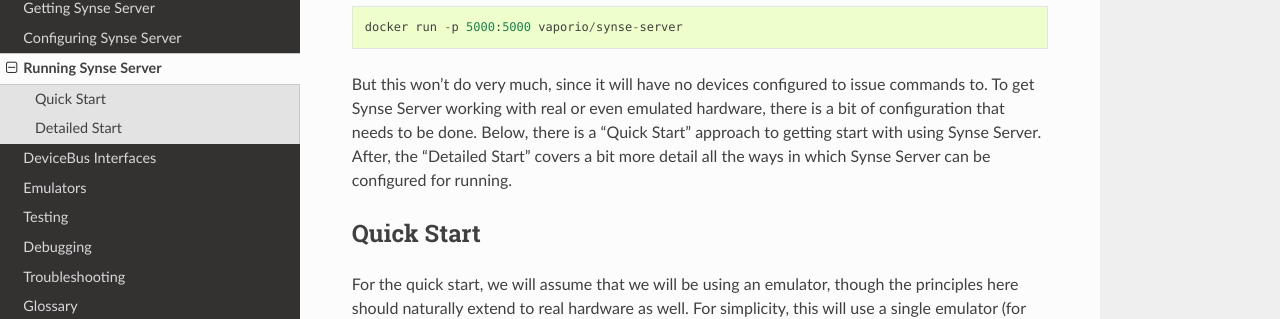
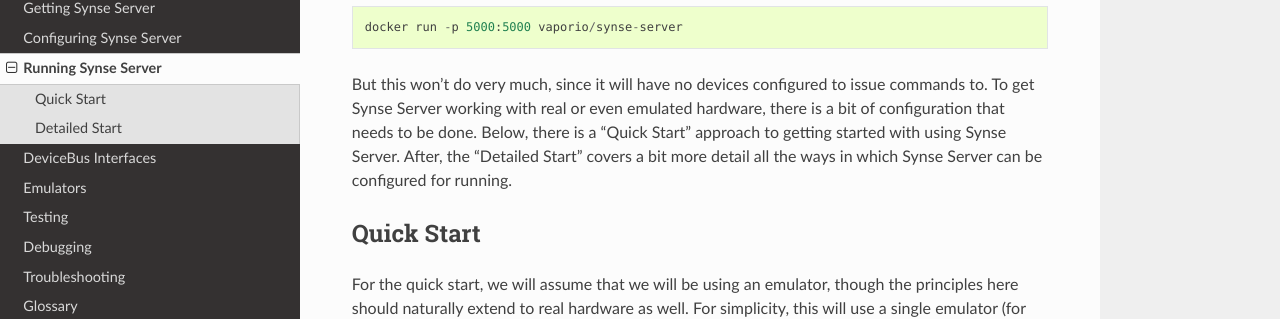
Before and after one commit to vapor-ware/synse-server, a Sphinx documentation site: the page built from docs/source/running.rst, in a window 1280 px wide and 900 px high. Shown: the part 226-545 px from the top of the window. Built offline with Sphinx 7.4.7 and the Read the Docs theme 2.0.0, drawn with Linux system fonts in a browser that asks for light colours; some of the changed text lies outside the part shown.

Commit message:
fix typos in docs

```diff
--- a/docs/source/devicebuses.rst
+++ b/docs/source/devicebuses.rst
@@ -6,7 +6,7 @@
 ====================
 
 At the heart of Synse Server is the notion of "device bus" (or "devicebus"), which is so-named due to the original
-single-purpose PLC bus, and can now be said to describe "devices and busses" supported by Synse Server. Currently, there
+single-purpose PLC bus, and can now be said to describe "devices and buses" supported by Synse Server. Currently, there
 are six supported devicebus interfaces:
  - :ref:`synse-server-plc-device`
  - :ref:`synse-server-ipmi-device`
--- a/docs/source/running.rst
+++ b/docs/source/running.rst
@@ -13,7 +13,7 @@
 
 But this won't do very much, since it will have no devices configured to issue commands to. To get Synse Server working
 with real or even emulated hardware, there is a bit of configuration that needs to be done. Below, there is a
-"Quick Start" approach to getting start with using Synse Server. After, the "Detailed Start" covers a bit more detail
+"Quick Start" approach to getting started with using Synse Server. After, the "Detailed Start" covers a bit more detail
 all the ways in which Synse Server can be configured for running.
 
 Quick Start
```
Also changed, not shown: other parts of docs/source/running.rst (+1 -1 lines).
